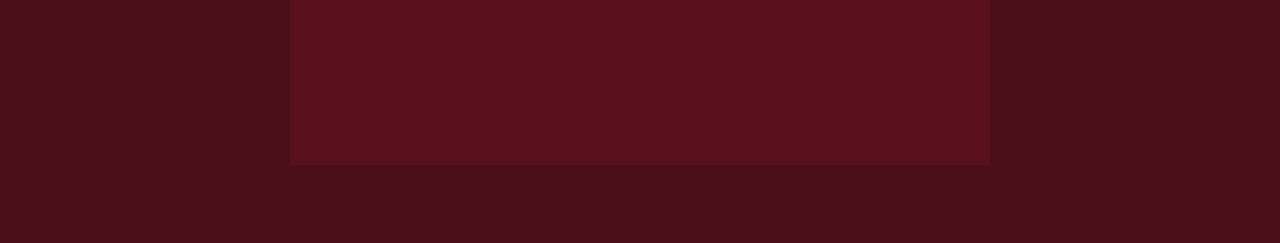
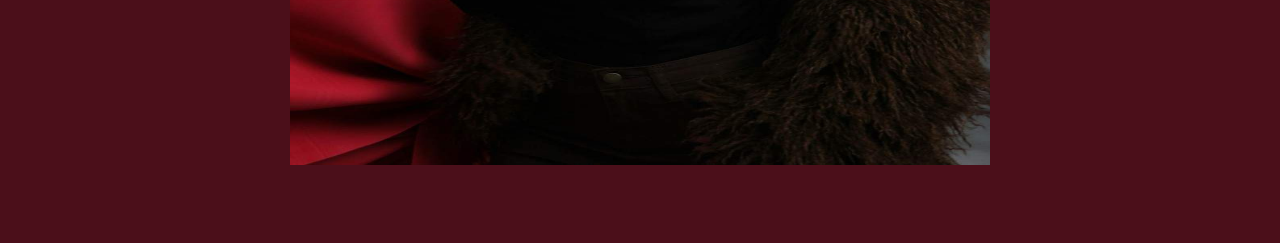
Before and after one commit to herasiva/shewritesreal, a plain HTML site: page index.html in a window 1280 px wide. Shown: the part 557-800 px from the top of the page. Drawn offline with Linux system fonts and the light colour scheme.

Commit message:
Update image source path in index.html

```diff
--- a/index.html
+++ b/index.html
@@ -66,7 +66,7 @@
         <div class="fashion-image">
             <center>
 
-           <img src="/image/modern-girl.jpg" alt="shewritesreal fashion image" width="500" height="600">
+           <img src="modern-girl.jpg" alt="shewritesreal fashion image" width="500" height="600">
 
          </center>
         </div>
```
